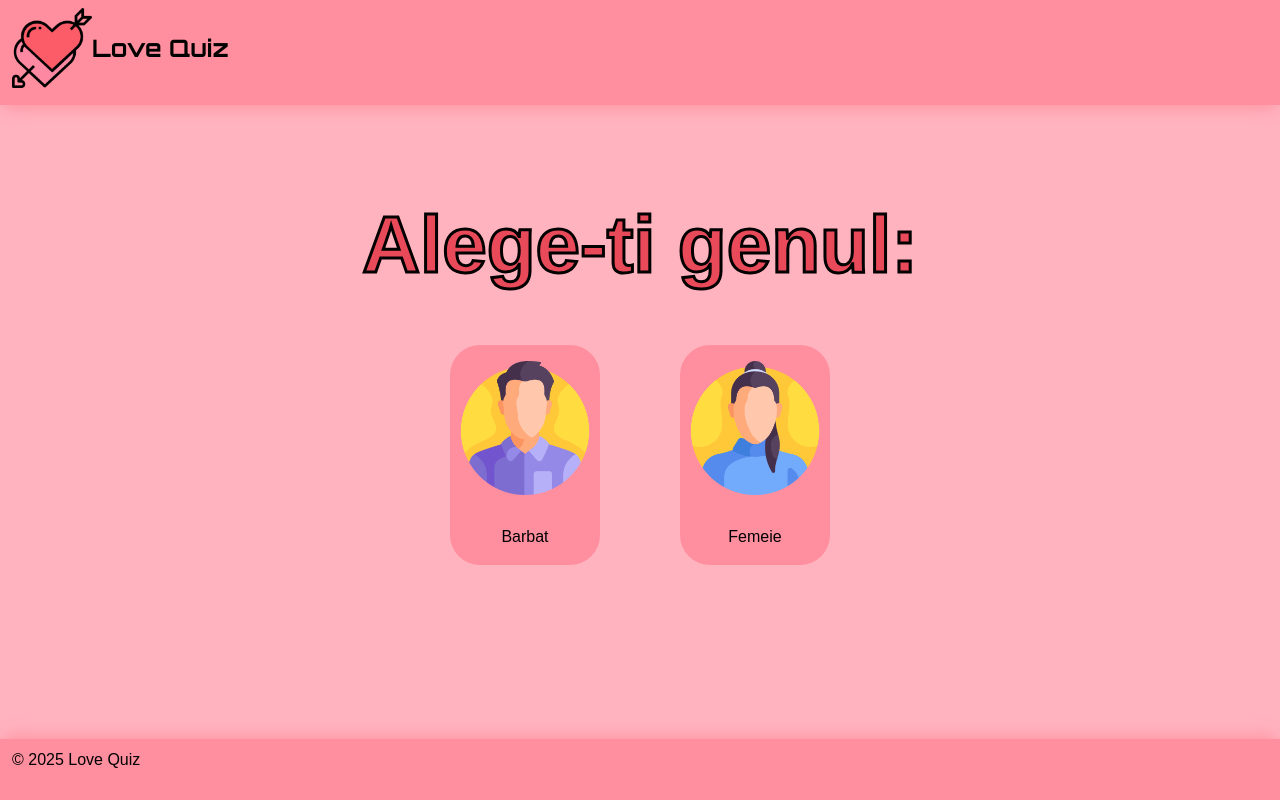
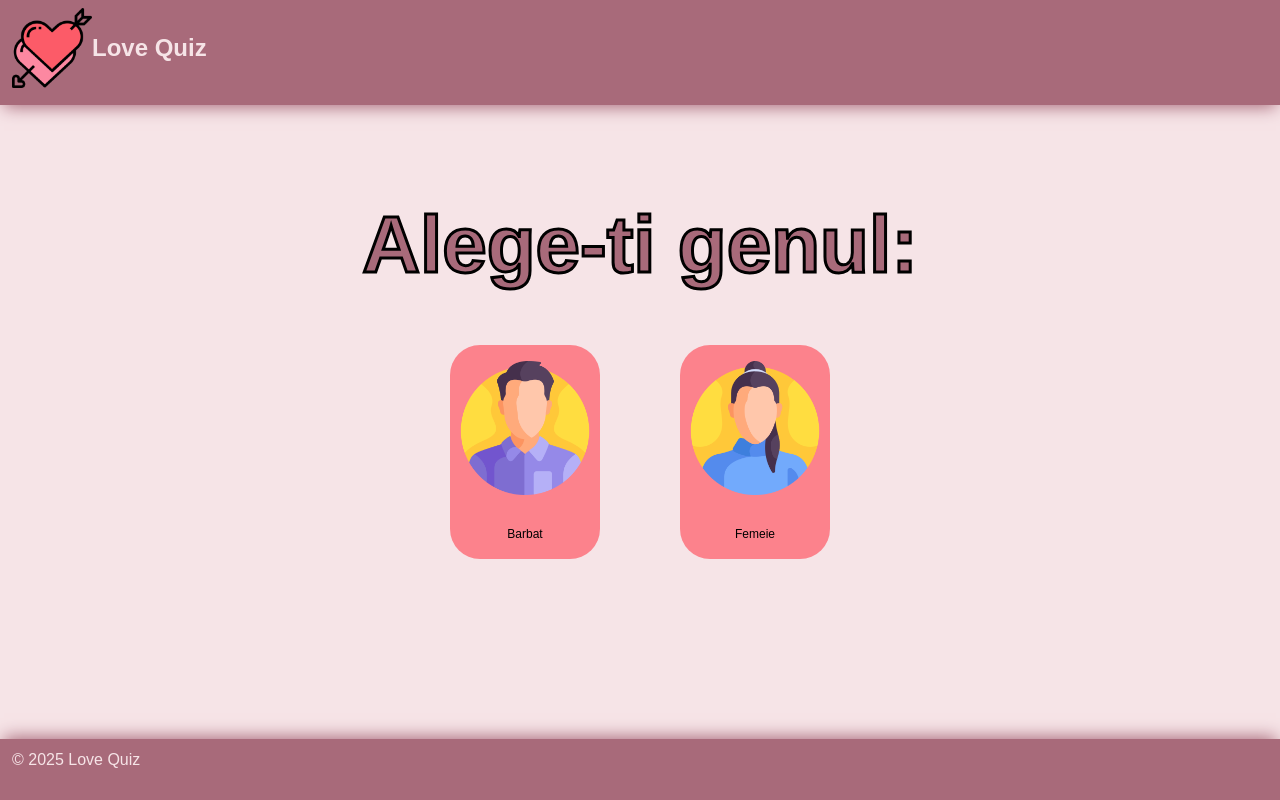
Before and after one commit to CosminCAS123/LoveQuiz, a React (Vite) app in the folder lovequiz.client/: page /gender in a window 1280 px wide. Built offline with nearby package versions, Linux system fonts and the light colour scheme.

Commit message:
redid the style completely

```diff
--- a/lovequiz.client/src/App.jsx
+++ b/lovequiz.client/src/App.jsx
@@ -2,7 +2,8 @@ import React from 'react';
 import './App.css';
 import Header from './Header.jsx'
 import MainBlock from './Landing_page.jsx';
-import Footer from './Footer.jsx'
+import Footer from './Footer.jsx';
+import './tailwind.css';
 
 function App() {
     const handleClick = () => {
--- a/lovequiz.client/src/GenderBlock.scss
+++ b/lovequiz.client/src/GenderBlock.scss
@@ -2,11 +2,12 @@
 
 .gender-block-wrapper{
     width: 100%;
-    margin-top: 5rem;
+    padding-top: 5rem;
     flex: 1;
+    background-color: #F6E4E7;
 
     @media (max-width: 600px) {
-        margin-top: 10rem;
+        padding-top: 10rem;
     }
 }
 
@@ -19,7 +20,7 @@
     &__title {
         font-size: 5rem;
         font-weight: 600;
-        color: #E94A5A;
+        color: #A86A7A;
         -webkit-text-stroke: 3px #000;
 
         @media (max-width: 600px) {
@@ -45,10 +46,15 @@
             align-items: center;
             gap: 30px;
             width: 150px;
-            background: #FF8F9F;
+            background: #fc828c;
             padding: 1rem 0.5rem;
             border-radius: 30px;
             border: none;
+            transition: background-color 0.2s ease;
+
+            &:hover{
+                background-color: #fb6471;
+            }
         }
 
         &--male {
--- a/lovequiz.client/src/GenderPage.jsx
+++ b/lovequiz.client/src/GenderPage.jsx
@@ -18,11 +18,11 @@ function GenderBlock() {
 
         <div className="gender-block-wrapper wrapper ccontainer">
             <div className="gender-block flex">
-                <div className="gender-block__title">
+                <div className="gender-block__title animate-fade-in">
                     Alege-ti genul:
                 </div>
 
-                <div className="gender-block__genders">
+                <div className="gender-block__genders animate-grow">
                     <button className="gender-block__genders-box">
                         <img src="../assets/man-3.png" className="gender-block__genders--male-image"/>
 
--- a/lovequiz.client/src/Landing_page.jsx
+++ b/lovequiz.client/src/Landing_page.jsx
@@ -25,21 +25,14 @@ function MainBlock() {
     }, []);
 
     return(
-        <div className="main-block">
-            <div className="animate-slide-down main-block__title">
-                <div className="main-block__title--curved">
-                    <svg className="mx-auto" width="100%" viewBox="0 0 1000 160">
-                        <defs>
-                            <path id="curve" d="M 100 200 A 400 100 0 0 1 900 200" />
-                        </defs>
-
-                        <text font-size="110" fill="#E94A5A" stroke="#000" stroke-width="4" text-anchor="middle">
-                            <textPath href="#curve" startOffset="50%">ESTE VINA TA!</textPath>
-                        </text>
-                    </svg>
+        <div className="main-block flex pb-12">
+            <div className="main-block-text flex-1/2 items-center justify-start pl-12">
+                <div className="animate-slide-down main-block__title ">
+                    <div className="main-block__title">
+                        <em>TU ESTI DE VINA!</em>
                     </div>
-                <div className="main-block__title--subtitle">
-                    sau e a mea...?
+                    <div className="main-block__title--subtitle pl-3">
+                        <em>sau poate sunt eu...?</em>
                     </div>
                 </div>
 
@@ -65,22 +58,26 @@ function MainBlock() {
                     </>
                     )}
                 </div> */}
+                <div class="block px-4 paragraph-block mb-8 animate-fade-in mt-8">
+                    <span className="block mb-6">Lorem ipsum dolor sit amet, consectetur adipiscing elit, sed do eiusmod tempor incididunt ut labore et dolore magna aliqua. Ut enim ad minim veniam, quis nostrud exercitation ullamco laboris nisi ut aliquip ex ea commodo consequat. Duis aute irure dolor in reprehenderit in voluptate velit esse cillum dolore eu fugiat nulla pariatur. Excepteur sint occaecat cupidatat non proident, sunt in culpa qui officia deserunt mollit anim id est laborum.</span>
+                    <span className="block">Lorem ipsum dolor sit amet, consectetur adipiscing elit, sed do eiusmod tempor incididunt ut labore et dolore magna aliqua. Ut enim ad minim veniam, quis nostrud exercitation ullamco laboris nisi ut aliquip ex ea commodo consequat. Duis aute irure dolor in reprehenderit in voluptate velit esse cillum dolore eu fugiat nulla pariatur. Excepteur sint occaecat cupidatat non proident, sunt in culpa qui officia deserunt mollit anim id est laborum.</span>
+                </div>
+
+                <div className="animate-slide-up main-block__button-wrapper wrapper self-start">
+                    <button className="main-block__button" onClick={() => navigate('/gender')}>
+                        Afla raspunsul acum!
+                        <span className="block">*in doar 5 minute*</span>
+                    </button>
+                </div>
+            </div>
 
 
 
 
-            <div className="animate-grow main-block__image wrapper">
-                <img src="../assets/toxicity.png" className="main-block__image--main"/>
+            <div className="animate-grow main-block__image wrapper main-block-image flex-1/2">
+                <img src="../assets/main-img.png" className="main-block__image--main"/>
             </div>
 
-            <div className="animate-slide-up main-block__button-wrapper wrapper">
-                <button className="main-block__button" onClick={() => navigate('/gender')}>
-                    Afla raspunsul acum!
-                </button>
-                <div className="main-block__button--hint">
-                    *in doar 5 minute*
-                </div>
-            </div>
         </div>
     );
 }
--- a/lovequiz.client/src/footer.scss
+++ b/lovequiz.client/src/footer.scss
@@ -4,12 +4,13 @@
     margin-right: auto;
     padding: 0.5rem 0.75rem;
     height: 60px;
-    color: #000;
+    color: #F6E4E7;
 }
 
 .footer-wrapper{
-    border-top: 1px solid #FF8F9F;
-    background: #FF8F9F;
-    box-shadow: 0 -6px 16px -4px #FF8F9F;
+    border-top: 1px solid #A86A7A;
+    background: #A86A7A;
+    box-shadow: 0 -6px 16px -4px #A86A7A;
     width: 100%;
+    z-index: 100;
 }
--- a/lovequiz.client/src/header.scss
+++ b/lovequiz.client/src/header.scss
@@ -1,11 +1,12 @@
 @import url('https://fonts.googleapis.com/css?family=Orbitron:400,500,700,900&display=swap');
 
 .header-wrapper {
-    border-bottom: 1px solid #FF8F9F;
-    background: #FF8F9F;
-    box-shadow: 0 6px 16px -4px #FF8F9F;
+    border-bottom: 1px solid #A86A7A;
+    background: #A86A7A;
+    box-shadow: 0 6px 16px -4px #A86A7A;
     position: sticky;
     top: 0;
+    z-index: 100;
 }
 
 .header {
@@ -16,7 +17,7 @@
     display: flex;
     justify-content: space-between;
     align-items: center;
-    font-family: 'Orbitron', sans-serif;
+    font-family: 'Poppins', sans-serif;
     font-size: 2.2rem;
 
     &__logo {
@@ -31,7 +32,7 @@
             content: "Love Quiz";
             font-size: 1.5rem;
             font-weight: 700;
-            color: #000;
+            color: #F6E4E7;
         }
     }
 
--- a/lovequiz.client/src/index.css
+++ b/lovequiz.client/src/index.css
@@ -1,11 +1,11 @@
 :root {
-  font-family: system-ui, Avenir, Helvetica, Arial, sans-serif;
+  font-family: 'Poppins', sans-serif;
   line-height: 1.5;
   font-weight: 400;
 
   color-scheme: light dark;
   color: rgba(255, 255, 255, 0.87);
-  background-color: #FF8F9F;
+  background-color: #A86A7A;
 
   font-synthesis: none;
   text-rendering: optimizeLegibility;
@@ -16,7 +16,7 @@
 #root {
   min-height: 100vh;
   width: 100%;
-  background: #FFB3BE;
+  background: #A86A7A;
   display: flex;
   flex-direction: column;
 }
@@ -24,43 +24,32 @@
 html, body {
   height: 100%;
   margin: 0;
-  background-color: #FFB3BE;
+  background-color: #A86A7A;
 }
 
-.ccontainer {
-  max-width: 1400px;
-  margin-left: auto;
-  margin-right: auto;
-}
 
 .wrapper {
   padding-bottom: 0.5rem;
 }
 
 button {
-  background-color: #FF8F9F;
+  background-color: #fc828c;
   color: #000;
   border: 1px solid #000;
   border-radius: 18px;
   font-size: 1rem;
   padding: 0.85rem 1.4rem;
   min-width: 150px;
-  align-self: center;
-  justify-self: center;
+  max-width: 200px;
   transition: background-color 0.2s ease;
+
+  span {
+    font-size: 0.75rem;
+  }
 }
 
 button:hover {
-  background-color: #F97389;
-}
-
-a {
-  font-weight: 500;
-  color: #646cff;
-  text-decoration: inherit;
-}
-a:hover {
-  color: #535bf2;
+  background-color: #fb6471;
 }
 
 body {
@@ -68,7 +57,7 @@ body {
   display: block;
   min-width: 320px;
   min-height: 100vh;
-  background: #FFB3BE;
+  background: #A86A7A;
 }
 
 h1 {
--- a/lovequiz.client/src/main-block.scss
+++ b/lovequiz.client/src/main-block.scss
@@ -1,38 +1,51 @@
 .main-block {
     &-wrapper{
+        padding-top: 3rem;
         flex: 1;
-        background-color: #FFB3BE;
+        background-color: #F6E4E7;
+        color: #A86A7A;
     }
 
     @media (max-width: 600px) {
-        margin-top: 6rem;
+        display: block !important;
+        margin-top: 1rem;
+    }
+
+    @media( max-width: 600px) {
+        &-text{
+            padding: 0 1.5rem;
         }
 
         &__title {
-        text-align: center;
-        &--curved {
-            svg {
-                max-width: 1300px;
+            line-height: 4rem;
         }
 
-            @media (min-width: 600px) {
-                text {
-                    font-size: 80px;
-                }
+        .paragraph-block {
+            margin-top: 0
         }
     }
 
+    &__title {
+        font-size: 65px;
+        font-weight: 800;
+        color: #A86A7A;
+        -webkit-text-stroke: 2px #000;
+        text-shadow:
+                1px 1px 2px rgba(0, 0, 0, 0.2),
+                0 0 5px #A86A7A;
+        letter-spacing: 0.5px;
+        font-family: 'Poppins', sans-serif;
+
         &--subtitle {
-            font-size: 25px;
+            font-size: 15px;
             font-weight: 600;
-            color: #E94A5A;
-            -webkit-text-stroke: 1.3px #000;
-            margin-top: -1rem; //might cause problems
+            color: #A86A7A;
+            -webkit-text-stroke: 0.4px #000;
+            margin-top: -.75rem;
 
             @media (min-width: 600px) {
-                font-size: 35px;
-                -webkit-text-stroke: 2px #000;
-                margin-top: -3rem; //here too
+                font-size: 22px;
+                -webkit-text-stroke: 0.7px #000;
             }
         }
     }
@@ -43,16 +56,17 @@
         align-items: center;
         @media (max-width: 600px) {
             margin-top: 3rem;
+            display: none;
         }
 
         &--main {
             margin-left: auto;
             margin-right: auto;
-            width: 400px;
+            width: 450px;
             height: auto;
 
             @media (min-width: 600px) {
-                width: 300px;
+                width: 450px;
             }
         }
 
@@ -65,13 +79,10 @@
     &__button-wrapper {
         display: flex;
         flex-direction: column;
-        justify-content: center;
-        align-content: center;
     }
 
     &__button {
         &--hint {
-            text-align: center;
             color: #000;
             font-size: .85rem;
             margin-top: 0.25rem;
--- a/lovequiz.client/src/tailwind.css
+++ b/lovequiz.client/src/tailwind.css
@@ -47,4 +47,29 @@
       .animate-grow {
         animation: grow 0.6s ease-out forwards;
       }
+
+      @keyframes fade-in {
+        0% {
+          opacity: 0;
+        }
+        100% {
+          opacity: 1;
+        }
+      }
+
+      .animate-fade-in {
+        animation: fade-in 1s ease-out forwards;
+      }
+
+      @keyframes heartbeat {
+        0%, 100% { transform: scale(0.95); }
+        15%      { transform: scale(1); }
+        30%      { transform: scale(0.92); }
+        45%      { transform: scale(0.97); }
+        60%      { transform: scale(0.95); }
+       }
+
+      .animate-heartbeat {
+         animation: heartbeat 0.6s ease-in-out 3 forwards;
+      }
   }
```
Also changed, not shown: lovequiz.client/assets/main-img.png (added). Lines whose indentation alone changed are shown as unchanged.
